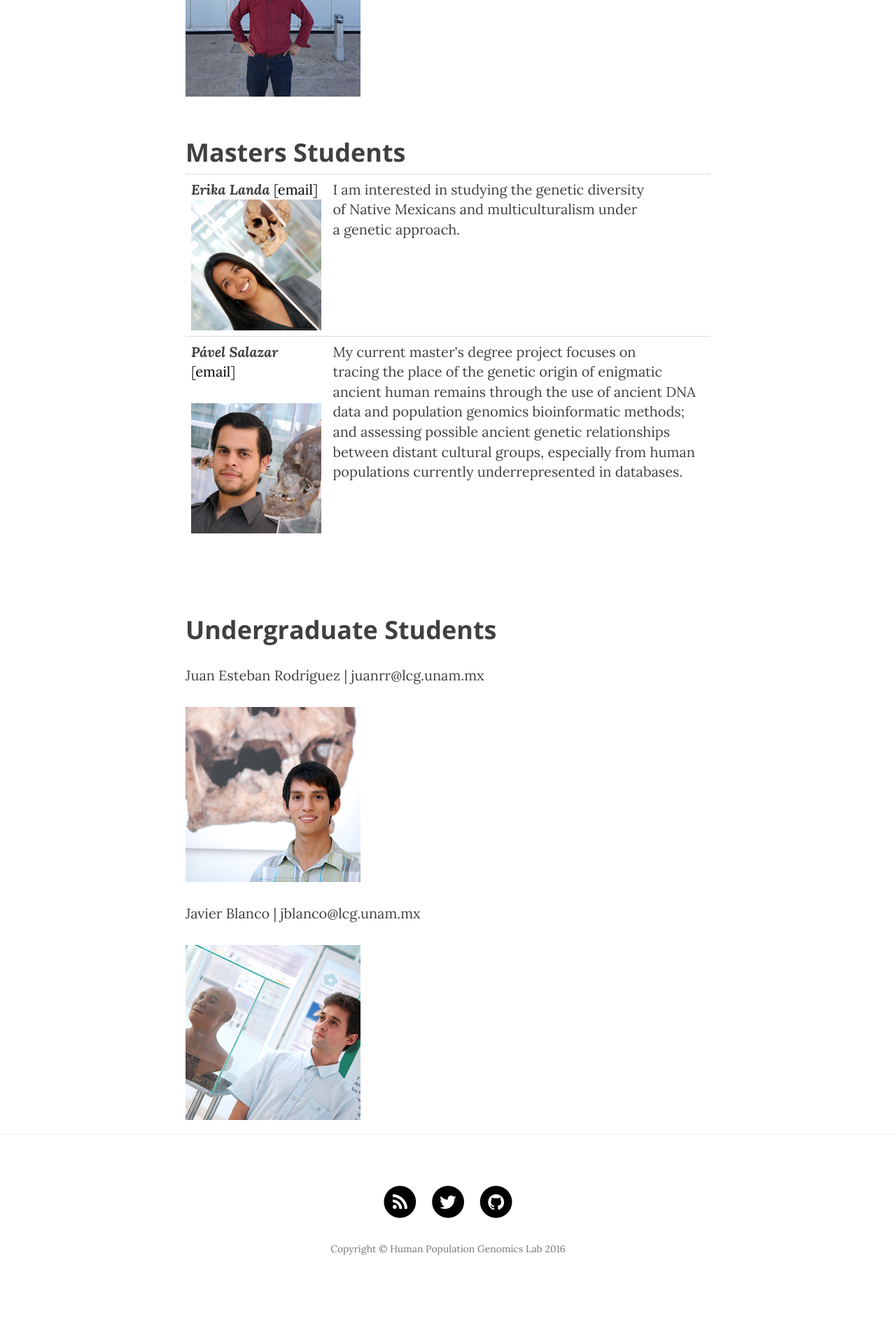
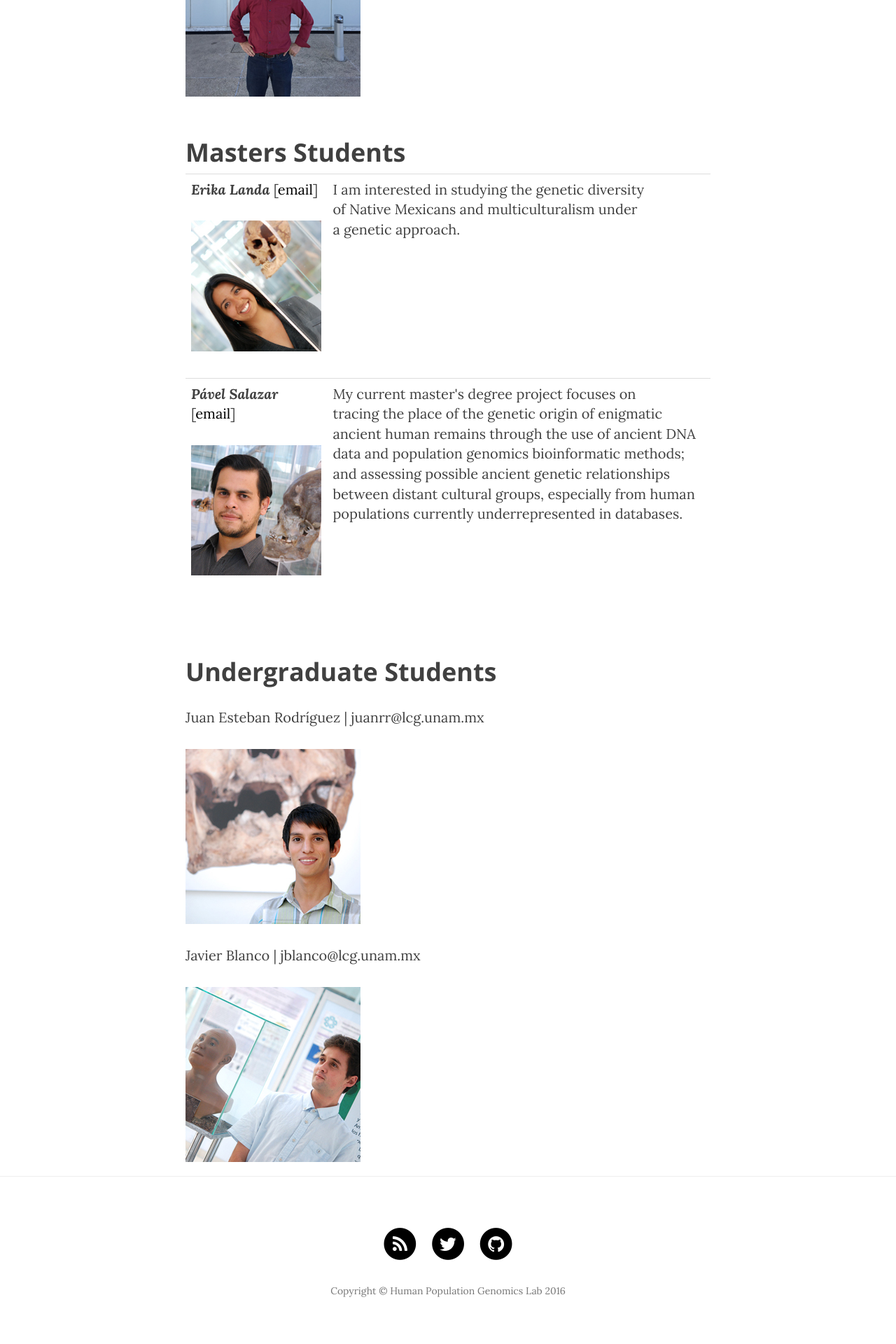
Before and after one commit to milkshakeplustip/milkshakeplustip.github.io, a Jekyll site: the page built from b_people.html, in a window 1280 px wide. Shown: the part 1616-3536 px from the top of the page at 70% size. Built offline with Jekyll 4.4.1, drawn with Linux system fonts in a browser that asks for light colours; nearby versions of some CDN libraries; before the commit the page ends 3476 px from its top, so only the background shows below that.

Commit message:
experimentos fallidos

```diff
--- a/b_people.html
+++ b/b_people.html
@@ -16,7 +16,7 @@
 <h2 class="section-heading">Masters Students</h2>
 <table style="width:100%">
 	<tr>
-		<td><b><i>Erika Landa </i></b>[<a href=elanda@langebio.cinvestav.mx>email</a>]<img src="/img/Erika250.jpg" alt="Erika" height="500" width="500"></td>
+		<td><b><i>Erika Landa </i></b>[<a href=elanda@langebio.cinvestav.mx>email</a>]<p><img src="/img/Erika250.jpg" alt="Erika" height="500" width="500"></p></td>
 		<td>I am interested in studying the genetic diversity<br> of Native Mexicans and multiculturalism under<br> a genetic approach.</td>
 	</tr>
 	<tr>
```
